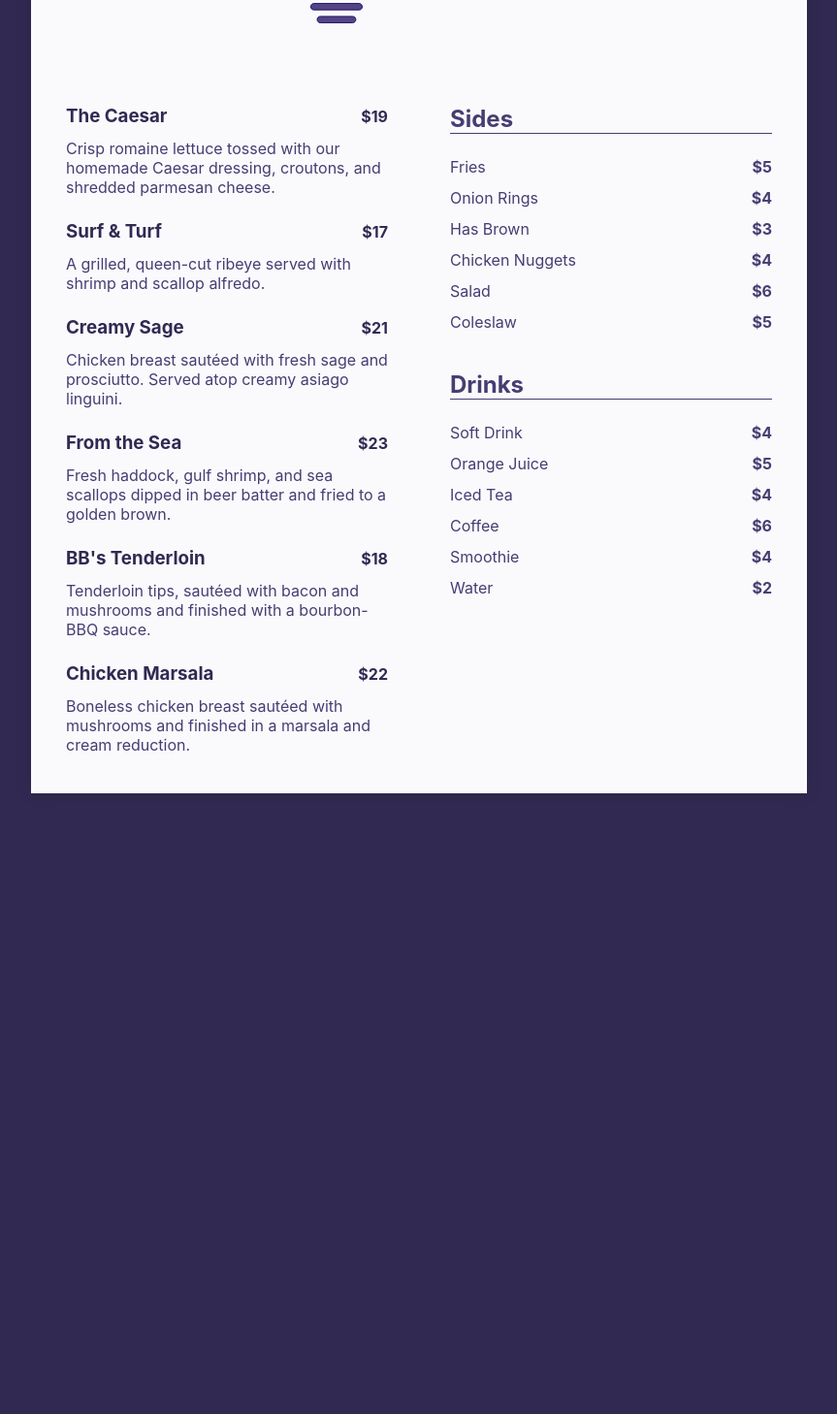
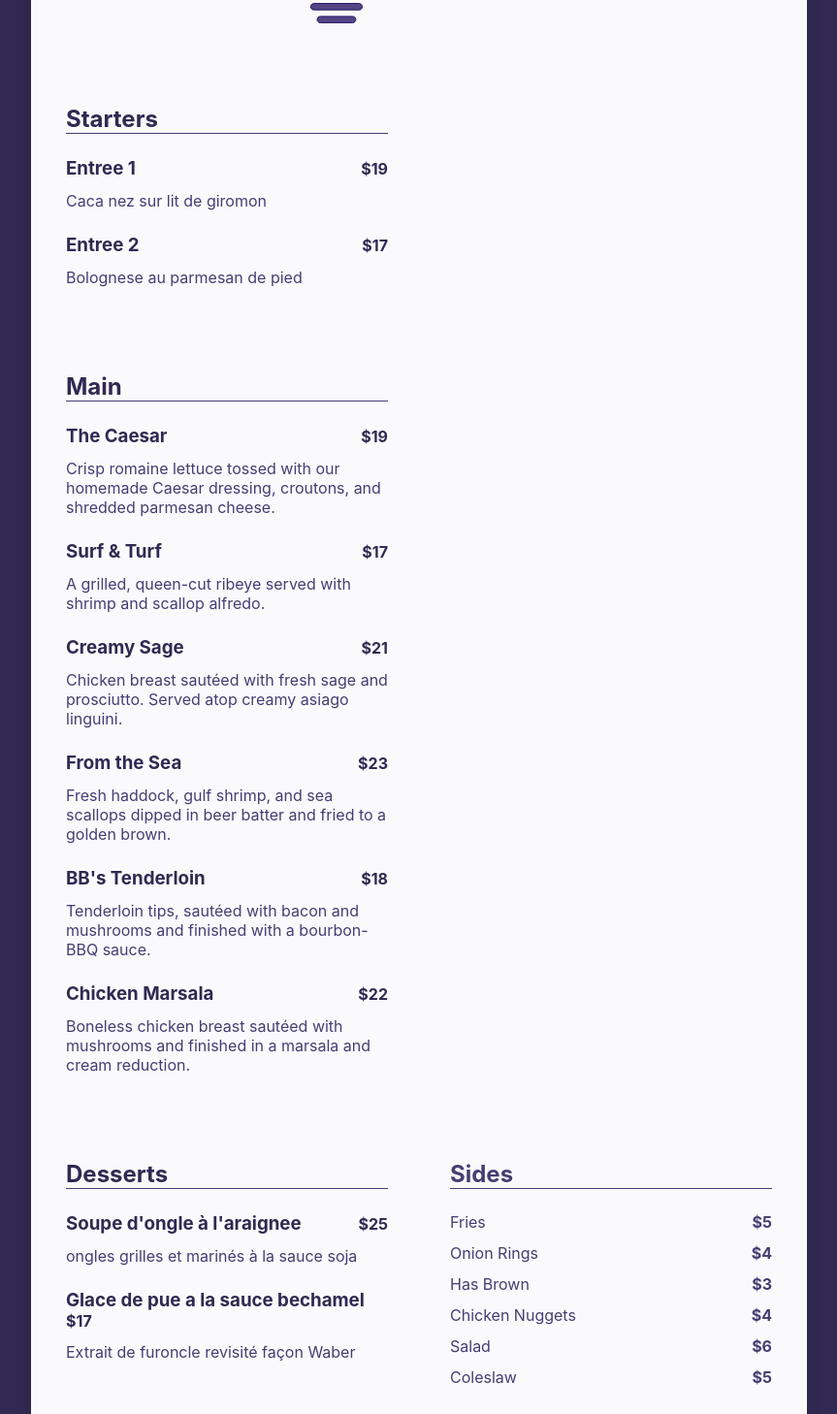
Before and after one commit to sinitame/menu-demo, a React (Create React App) app: page / in a window 1280 px wide. Shown: the part 152-1610 px from the top of the page at 97% size, without its empty margins (208-1071 px from the left). Before the commit the page ends 994 px from the top, so only its background shows below. Built offline with nearby package versions, Linux system fonts and the light colour scheme; a web font is replaced by a local one.

Commit message:
tentatively create new sections
TODO: adapt css to render properly

```diff
--- a/src/App.js
+++ b/src/App.js
@@ -2,8 +2,8 @@ import React from "react";
 import Logo from "./components/Logo";
 import Mains from "./components/Mains";
 import Extras from "./components/Extras";
-import { Provider } from "./Context";
-import { mains, sides, drinks } from "./data";
+import {Provider} from "./Context";
+import {deserts, drinks, mains, starters, sides} from "./data";
 
 import "./styles.css";
 
@@ -11,11 +11,13 @@ export default function App() {
   return (
       <Provider>
         <div className="menu">
-        <Logo />
-        <Mains meals={mains} />
+          <Logo/>
+          <Mains type="Starters" meals={starters}/>
+          <Mains type="Main" meals={mains}/>
+          <Mains type="Desserts" meals={deserts}/>
           <aside className="aside">
-          <Extras type="Sides" items={sides} />
-          <Extras type="Drinks" items={drinks} />
+            <Extras type="Sides" items={sides}/>
+            <Extras type="Drinks" items={drinks}/>
           </aside>
         </div>
       </Provider>
--- a/src/components/Mains.js
+++ b/src/components/Mains.js
@@ -1,8 +1,9 @@
 import React from "react";
 
-export default function Mains({ meals }) {
+export default function Mains({ type, meals }) {
   return (
     <section className="mains">
+      <h2 className="extras-heading">{type}</h2>
       {meals.map((meal, index) => (
         <article className="menu-item" key={index}>
           <h3 className="mains-name">{meal.name}</h3>
--- a/src/data.json
+++ b/src/data.json
@@ -29,6 +29,30 @@
       "name": "Chicken Marsala",
       "description": "Boneless chicken breast sautéed with mushrooms and finished in a marsala and cream reduction.",
       "price": "22"
+    }
+  ],
+  "starters": [
+    {
+      "name": "Entree 1",
+      "description": "Caca nez sur lit de giromon",
+      "price": "19"
+    },
+    {
+      "name": "Entree 2",
+      "description": "Bolognese au parmesan de pied",
+      "price": "17"
+    }
+  ],
+  "deserts": [
+    {
+      "name": "Soupe d'ongle à l'araignee",
+      "description": "ongles grilles et marinés à la sauce soja",
+      "price": "25"
+    },
+    {
+      "name": "Glace de pue a la sauce bechamel",
+      "description": "Extrait de furoncle revisité façon Waber",
+      "price": "17"
     }
   ],
   "sides": [
```
Lines whose indentation alone changed are shown as unchanged.
